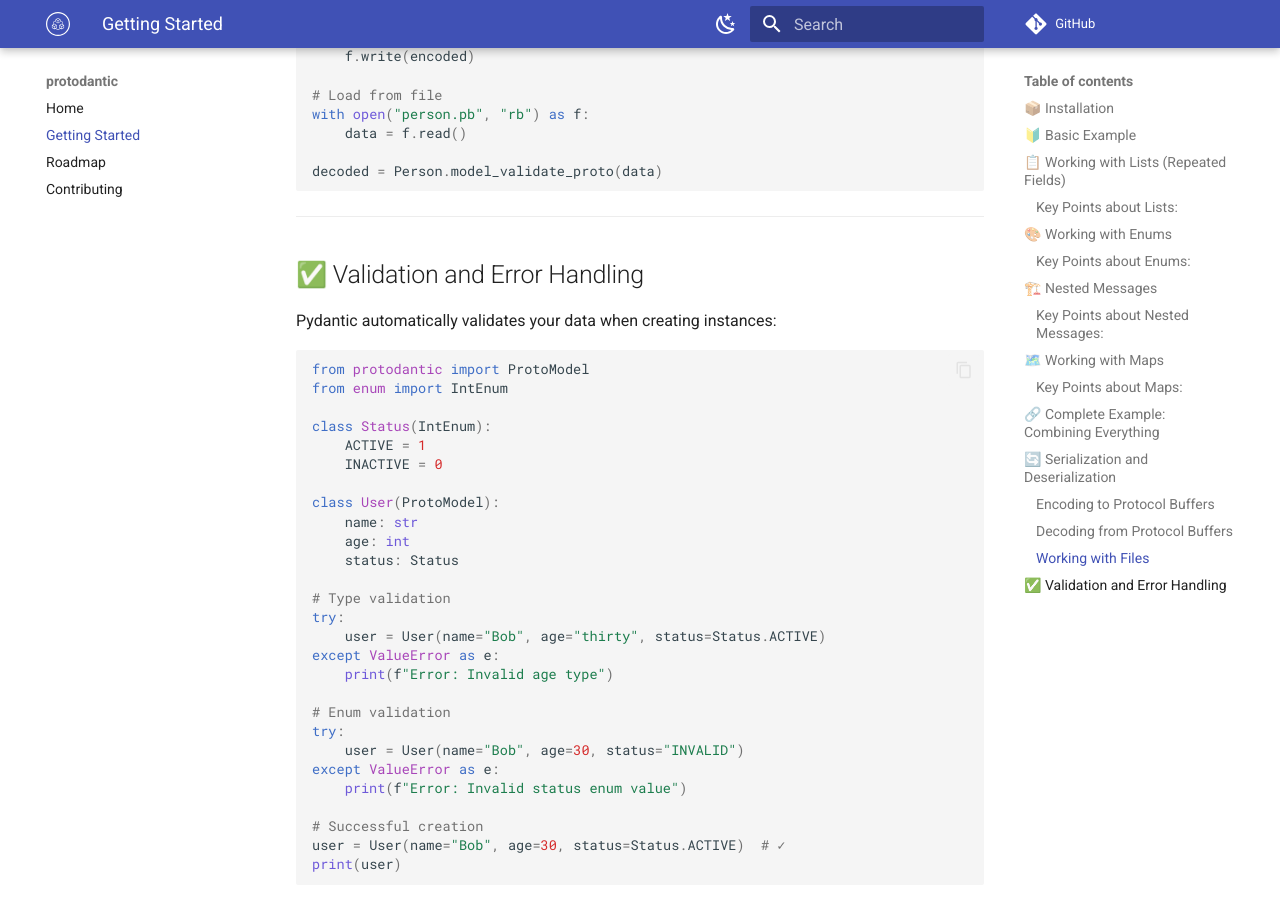
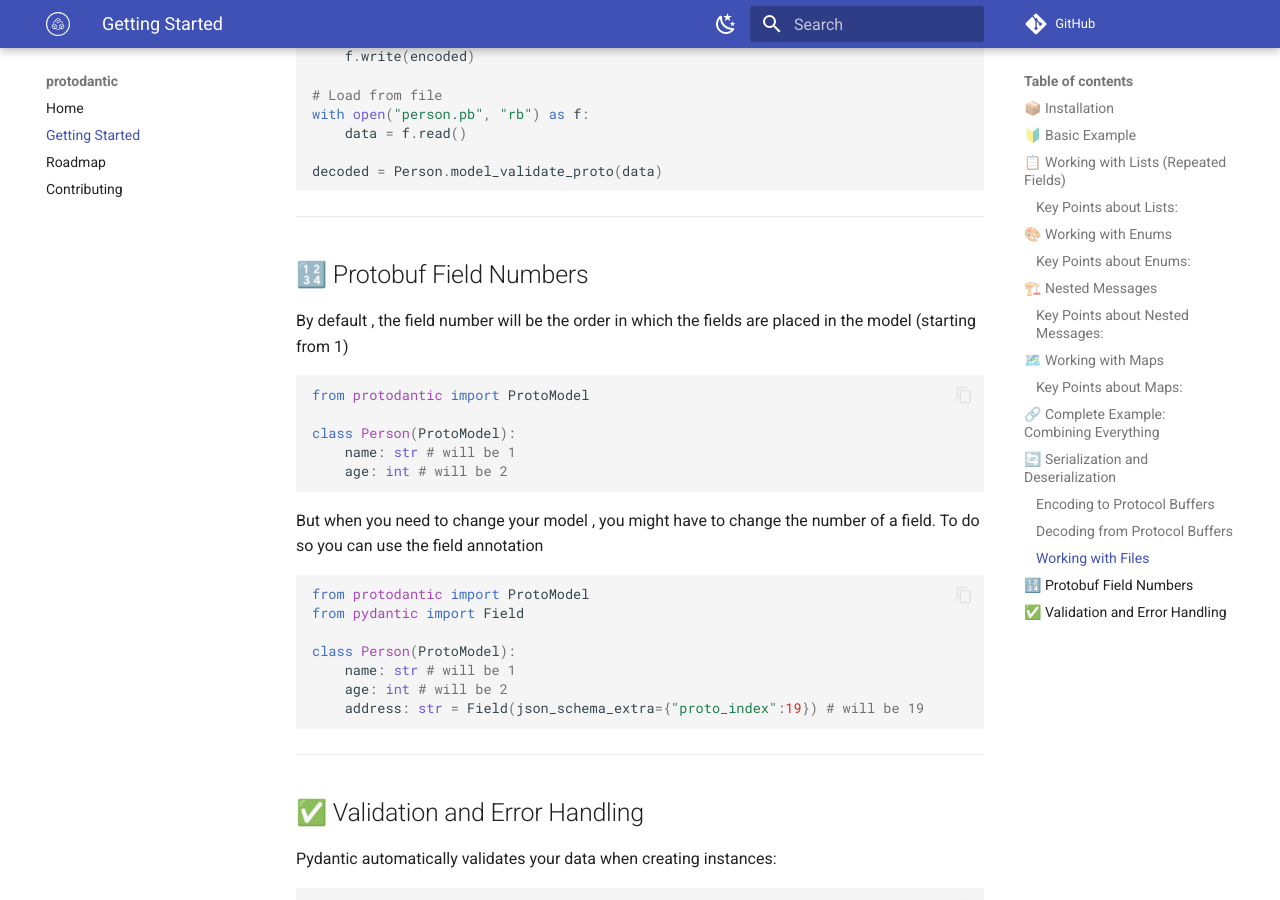
Before and after one commit to qdeli187/protodantic, an MkDocs documentation site: the page built from docs/getting-started.md, in a window 1280 px wide and 900 px high, scrolled down 9302 px. Built offline with MkDocs 1.6.1 and Material for MkDocs 9.7.7, drawn with Linux system fonts in a browser that asks for light colours; comment, search, counter and statistics services are not loaded.

Commit message:
feat: add support for custom field number

````diff
--- a/docs/getting-started.md
+++ b/docs/getting-started.md
@@ -456,6 +456,32 @@ decoded = Person.model_validate_proto(data)
 
 ---
 
+## 🔢 Protobuf Field Numbers
+
+By default , the field number will be the order in which the fields are placed in the model (starting from 1)
+
+```python
+from protodantic import ProtoModel
+
+class Person(ProtoModel):
+    name: str # will be 1
+    age: int # will be 2
+```
+
+But when you need to change your model , you might have to change the number of a field. To do so you can use the field annotation
+
+```python
+from protodantic import ProtoModel
+from pydantic import Field
+
+class Person(ProtoModel):
+    name: str # will be 1
+    age: int # will be 2
+    address: str = Field(json_schema_extra={"proto_index":19}) # will be 19
+```
+
+---
+
 ## ✅ Validation and Error Handling
 
 Pydantic automatically validates your data when creating instances:
````
Also changed, not shown: docs/roadmap.md (+1 -2 lines), 6 other files.
